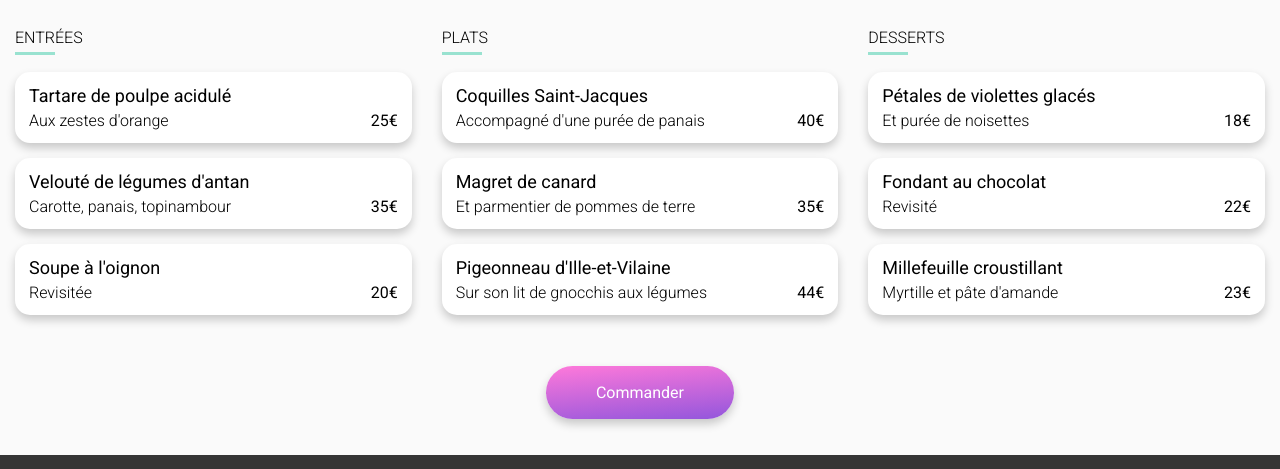
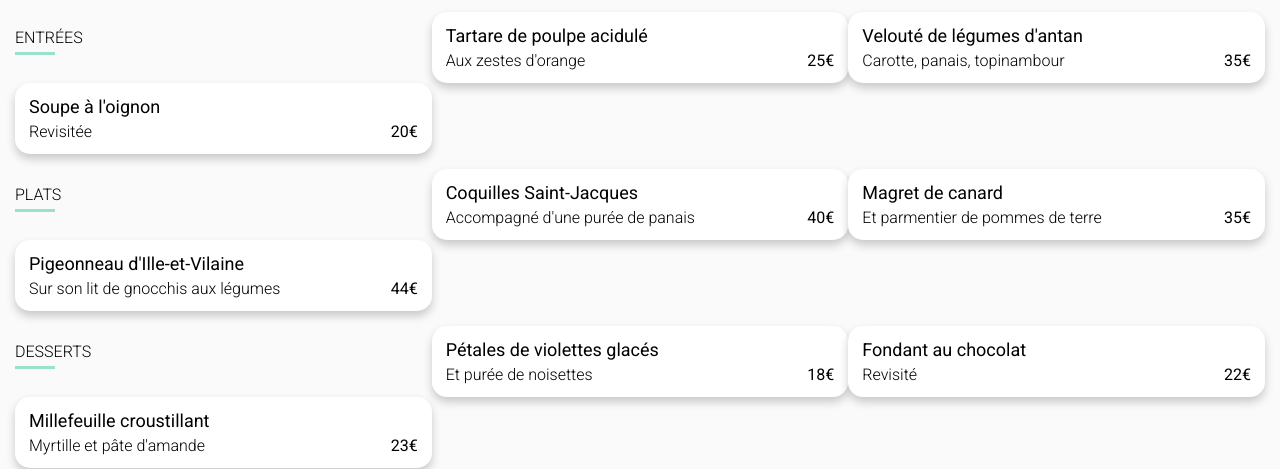
Before and after one commit to RatanaSenpai/ohmyfood, a website: page pages_restaurants/a_la_francaise.html in a window 1280 px wide. Shown: the part 369-838 px from the top of the page. Drawn offline with Linux system fonts and the light colour scheme; a web font is replaced by a local one.

Commit message:
Modification de la class list-of-dishes pour les menus

```diff
--- a/pages_restaurants/a_la_francaise.html
+++ b/pages_restaurants/a_la_francaise.html
@@ -40,8 +40,8 @@
             </div>
         </div>
     <!-- Starters -->
-    <div class="list-of-dishes__container">
-        <div class="list-of-dishes">
+    <div class="list-of-dishes">
+        <div class="list-of-dishes__container">
             <div class="list-of-dishes__title">
                 <h2>ENTRÉES</h2>
             </div>
@@ -83,7 +83,7 @@
             </div>
         </div>
         <!-- Dishes -->
-        <div class="list-of-dishes">
+        <div class="list-of-dishes__container">
             <div class="list-of-dishes__title">
                 <h2>PLATS</h2>
             </div>
@@ -125,7 +125,7 @@
             </div>
         </div>
         <!-- Desserts -->
-        <div class="list-of-dishes">
+        <div class="list-of-dishes__container">
             <div class="list-of-dishes__title">
                 <h2>DESSERTS</h2>
             </div>
```
